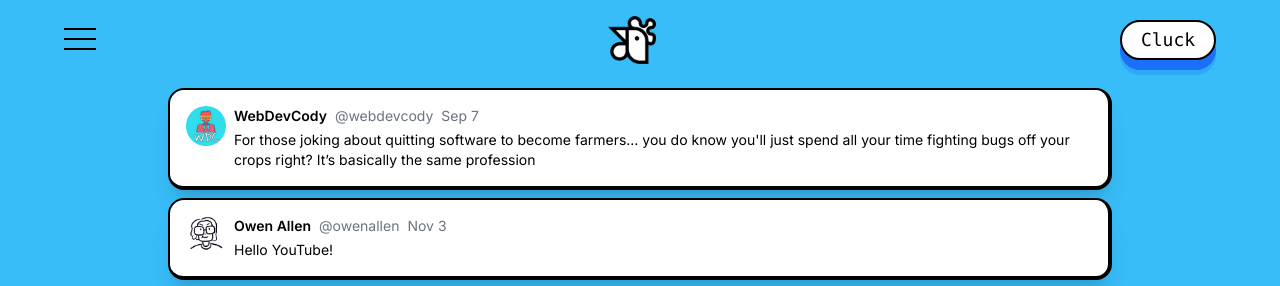
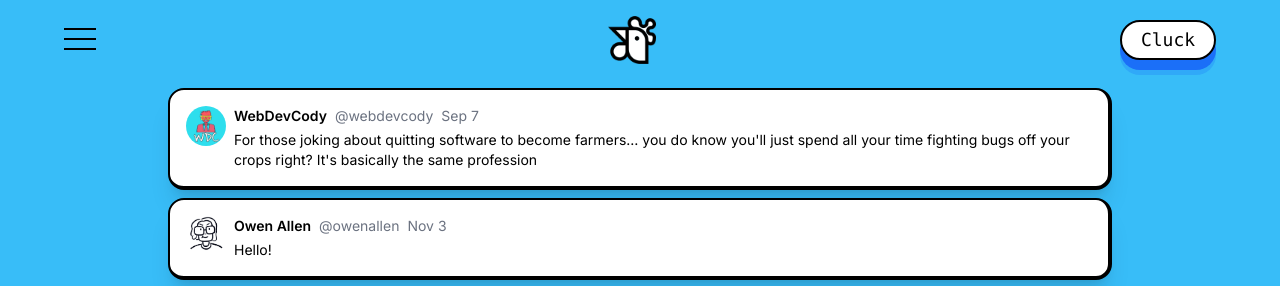
Before and after one commit to Owen-Allen/smart-sticky-nav, a Next.js app: page / in a window 1280 px wide. Shown: the top 286 px of the page. Built offline with nearby package versions, Linux system fonts and the light colour scheme.

Commit message:
minor changes

```diff
--- a/app/page.tsx
+++ b/app/page.tsx
@@ -25,7 +25,7 @@ export default function Home() {
           <div className="-mt-4 ml-10 break-words px-2">
             For those joking about quitting software to become farmers… you do
             know you&apos;ll just spend all your time fighting bugs off your
-            crops right? It’s basically the same profession
+            crops right? It&apos;s basically the same profession
           </div>
         </div>
 
@@ -47,7 +47,7 @@ export default function Home() {
               Nov 3
             </p>
           </div>
-          <div className="-mt-4 ml-10 break-words px-2">Hello YouTube!</div>
+          <div className="-mt-4 ml-10 break-words px-2">Hello!</div>
         </div>
 
         {/* */}
--- a/components/nav.tsx
+++ b/components/nav.tsx
@@ -15,7 +15,7 @@ const Nav = () => {
     if (currentScrollPos > prevScrollPos.current) {
       // user scrolled down
       let change = currentScrollPos - prevScrollPos.current;
-      let newMarginTop = top - change * 2;
+      let newMarginTop = top - change;
       if (newMarginTop < -80) {
         newMarginTop = -80;
       }
@@ -23,7 +23,7 @@ const Nav = () => {
     } else if (currentScrollPos < prevScrollPos.current) {
       // user scrolled up
       let change = prevScrollPos.current - currentScrollPos;
-      let newMarginTop = top + change * 2;
+      let newMarginTop = top + change;
       if (newMarginTop > 0) {
         newMarginTop = 0;
       }
```
